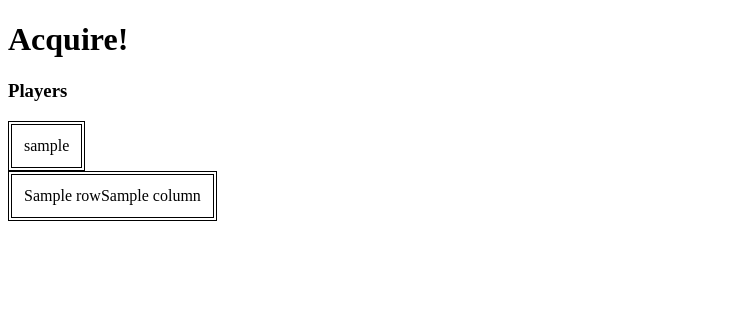
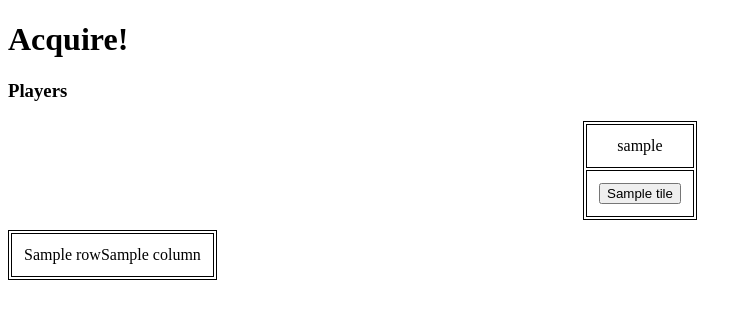
Before and after one commit to jebsmartt/acquire-dj, a Django app: template game/templates/game_board.html in a window 1280 px wide. Shown: the top 319 px of the page, without its empty margins (0-752 px from the left). Run offline with Django 4.2, Linux system fonts and the light colour scheme; the template is opened without the code that fills it: most values are stand-ins (such as "Sample title", 1, 10 or a date in 2020).

Commit message:
Testing: Handle tile button push with HttpResponse

```diff
--- a/game/static/game/style.css
+++ b/game/static/game/style.css
@@ -5,5 +5,11 @@ table {
 td {
     border: 1px solid #000; /* 1px solid black border for table cells */
     padding: 12px; /* Add padding for cell content */
-    text-align: left; /* Align text to the left within cells */
+    text-align: center; /* Align text to the left within cells */
 }
+
+#players {
+    display: flex;
+    justify-content: space-evenly;
+    padding-bottom: 10px;
+}
--- a/game/templates/game_board.html
+++ b/game/templates/game_board.html
@@ -10,15 +10,31 @@
 <body>
     <h1>Acquire!</h1>
     <h3>Players</h3>
-    <table>
-        <tbody>
-            {% for player in testGame.players %}
-            <tr>
-                <td>{{ player.username }}</td>
-            </tr>
-            {% endfor %}
-        </tbody>
-    </table>
+    <div id="players">
+        {% for player in testGame.players %}
+        <table class="player-table">
+            <thead>
+                <tr><td>{{ player.username }}</td></tr>
+            </thead>
+            <tbody>
+                <tr>
+                    <td>
+                        <form method="post" action="">
+                            {% csrf_token %}
+
+                            {% for tile in player.tile_tray %}
+                            <button type="submit" name="play_tile_action" value="button{{ tile.name }}">{{ tile.name }}</button>
+                            {% endfor %}
+
+                        </form>
+
+
+                    </td>
+                </tr>
+            </tbody>
+        </table>
+        {% endfor %}
+    </div>
     <table id="grid">
         <tbody>
             {% for row in testGame.grid.rows %}
--- a/game/urls.py
+++ b/game/urls.py
@@ -2,5 +2,5 @@ from django.urls import path
 from . import views
 
 urlpatterns = [
-    path("", views.gameSession)
+    path("", views.gameSession, name="")
 ]
```
Also changed, not shown: game/views.py (+7 -0 lines).
